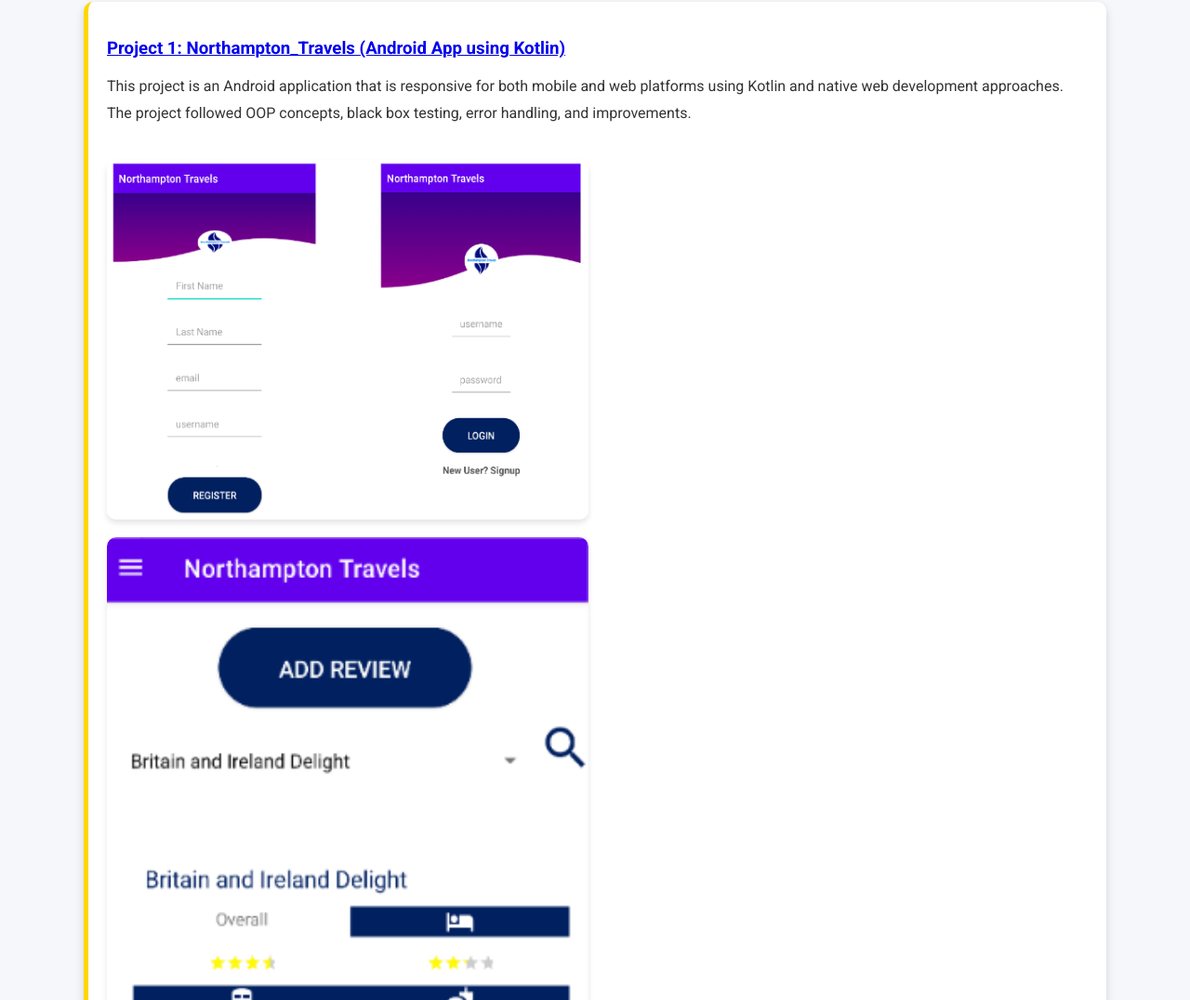
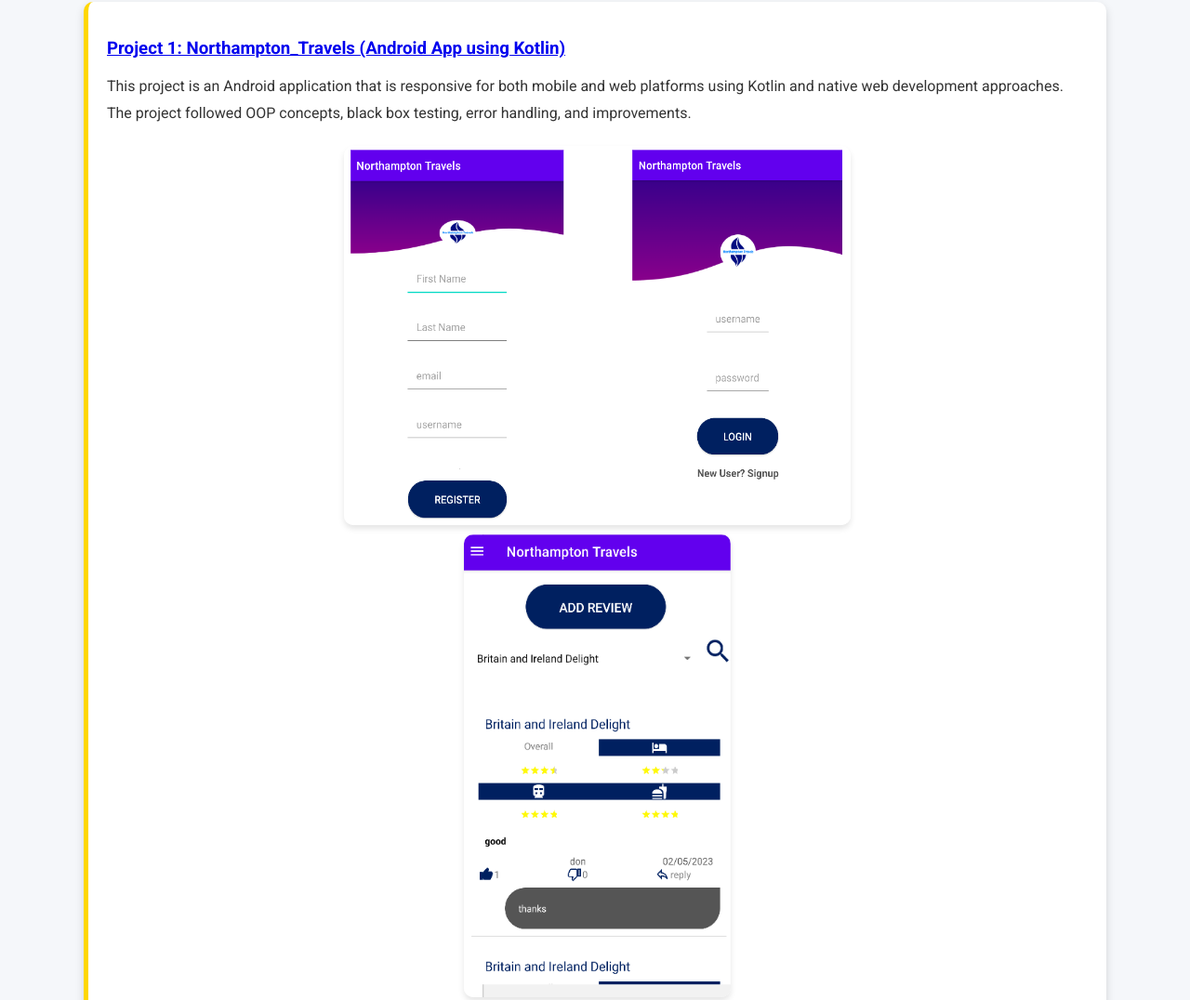
Before and after one commit to Dilangi/Dilangi.github.io, a plain HTML site: page index.html in a window 1280 px wide. Shown: the part 709-1785 px from the top of the page at 93% size. Drawn offline with Linux system fonts and the light colour scheme.

Commit message:
Update index.html

```diff
--- a/index.html
+++ b/index.html
@@ -97,6 +97,13 @@
             width: calc(50% - 10px); /* Equal width for two images */
         }
 
+        .project img.block {
+            display: block;
+            margin: 10px auto; /* Center the images */
+            max-width: 100%; /* Ensure they fit within the container */
+            border-radius: 10px;
+        }
+
         /* Footer */
         footer {
             text-align: center;
@@ -189,8 +196,8 @@
     <div class="project">
         <h3><a href="https://github.com/Dilangi/Northampton_Travels">Project 1: Northampton_Travels (Android App using Kotlin)</a></h3>
         <p>This project is an Android application that is responsive for both mobile and web platforms using Kotlin and native web development approaches. The project followed OOP concepts, black box testing, error handling, and improvements.</p>
-        <img src="./img/p1s1.png" alt="Northampton Travels Android App Screenshot" class="inline">
-        <img src="./img/p1s2.png" alt="Northampton Travels Android App Screenshot 2" class="inline">
+        <img src="./img/p1s1.png" alt="Northampton Travels Android App Screenshot" class="block">
+        <img src="./img/p1s2.png" alt="Northampton Travels Android App Screenshot 2" class="block">
     </div>
 
     <div class="project">
```
